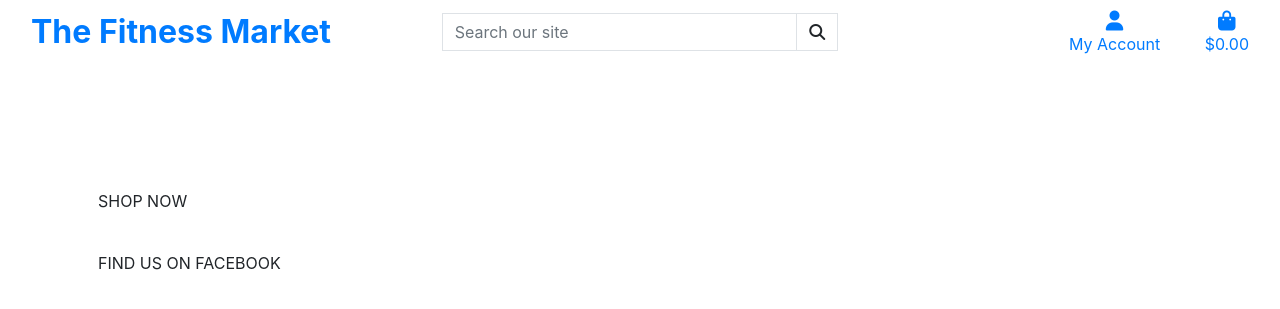
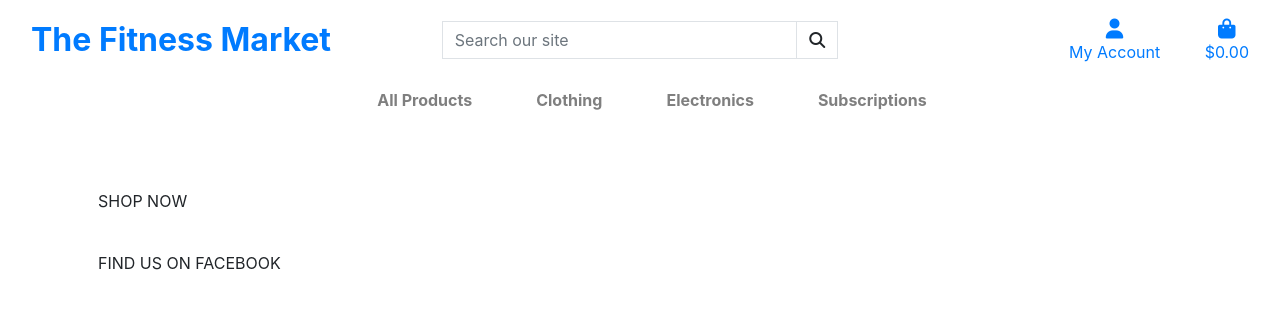
Before and after one commit to cmoynan/The-Fitness-Market, a Django app: page / in a window 1280 px wide. Shown: the top 309 px of the page. Run offline with Django 3.2, Linux system fonts and the light colour scheme; the visitor is signed in with stand-in values (Sample User, id 1); some libraries are stand-ins or nearby versions.

Commit message:
added mobile header and main nav bar

```diff
--- a/templates/base.html
+++ b/templates/base.html
@@ -2,7 +2,6 @@
 
 <!doctype html>
 <html lang="en">
-
   <head>
 
     {% block meta %}
@@ -15,11 +14,8 @@
     {% endblock %}
 
     {% block corecss %}
-    <link rel="stylesheet" href="https://stackpath.bootstrapcdn.com/bootstrap/4.4.1/css/bootstrap.min.css"
-        integrity="sha384-Vkoo8x4CGsO3+Hhxv8T/Q5PaXtkKtu6ug5TOeNV6gBiFeWPGFN9MuhOf23Q9Ifjh" crossorigin="anonymous">
-    <link
-        href="https://fonts.googleapis.com/css2?family=Lato:ital,wght@0,100;0,300;0,400;0,700;0,900;1,100;1,300;1,400;1,700;1,900&display=swap"
-        rel="stylesheet">
+        <link rel="stylesheet" href="https://stackpath.bootstrapcdn.com/bootstrap/4.4.1/css/bootstrap.min.css" integrity="sha384-Vkoo8x4CGsO3+Hhxv8T/Q5PaXtkKtu6ug5TOeNV6gBiFeWPGFN9MuhOf23Q9Ifjh" crossorigin="anonymous">
+        <link rel="stylesheet" href="https://fonts.googleapis.com/css?family=Lato&display=swap">
         <link rel="stylesheet" href="{% static 'css/base.css' %}">
     {% endblock %}
 
@@ -27,37 +23,29 @@
     {% endblock %}
 
     {% block corejs %}
-    <script src="https://kit.fontawesome.com/60ba5f41d7.js" crossorigin="anonymous"></script>
-    <script src="https://code.jquery.com/jquery-3.4.1.slim.min.js"
-        integrity="sha384-J6qa4849blE2+poT4WnyKhv5vZF5SrPo0iEjwBvKU7imGFAV0wwj1yYfoRSJoZ+n"
-        crossorigin="anonymous"></script>
-    <script src="https://cdn.jsdelivr.net/npm/popper.js@1.16.0/dist/umd/popper.min.js"
-        integrity="sha384-Q6E9RHvbIyZFJoft+2mJbHaEWldlvI9IOYy5n3zV9zzTtmI3UksdQRVvoxMfooAo"
-        crossorigin="anonymous"></script>
-    <script src="https://stackpath.bootstrapcdn.com/bootstrap/4.4.1/js/bootstrap.min.js"
-        integrity="sha384-wfSDF2E50Y2D1uUdj0O3uMBJnjuUD4Ih7YwaYd1iqfktj0Uod8GCExl3Og8ifwB6"
-        crossorigin="anonymous"></script>
+        <script src="https://kit.fontawesome.com/e9c73d7092.js" crossorigin="anonymous"></script>
+        <script src="https://code.jquery.com/jquery-3.4.1.slim.min.js" integrity="sha384-J6qa4849blE2+poT4WnyKhv5vZF5SrPo0iEjwBvKU7imGFAV0wwj1yYfoRSJoZ+n" crossorigin="anonymous"></script>
+        <script src="https://cdn.jsdelivr.net/npm/popper.js@1.16.0/dist/umd/popper.min.js" integrity="sha384-Q6E9RHvbIyZFJoft+2mJbHaEWldlvI9IOYy5n3zV9zzTtmI3UksdQRVvoxMfooAo" crossorigin="anonymous"></script>
+        <script src="https://stackpath.bootstrapcdn.com/bootstrap/4.4.1/js/bootstrap.min.js" integrity="sha384-wfSDF2E50Y2D1uUdj0O3uMBJnjuUD4Ih7YwaYd1iqfktj0Uod8GCExl3Og8ifwB6" crossorigin="anonymous"></script>
     {% endblock %}
 
     {% block extra_js %}
     {% endblock %}
 
-    <title>The Fitness Market{% block extra_title %}{% endblock %}</title>
+    <title>The Fitness Market {% block extra_title %}{% endblock %}</title>
   </head>
-
   <body>
     <header class="container-fluid fixed-top">
-        <div class="row">
+        <div id="topnav" class="row bg-white pt-lg-2 d-none d-lg-flex">
             <div class="col-12 col-lg-4 my-auto py-1 py-lg-0 text-center text-lg-left">
                 <a href="{% url 'home' %}" class="nav-link main-logo-link">
-                    <h2 class="logo-font text-black my-0"><strong>The Fitness Market </strong></h2>
+                    <h2 class="logo-font text-black my-0"><strong>The Fitness Market</strong></h2>
                 </a>
             </div>
             <div class="col-12 col-lg-4 my-auto py-1 py-lg-0">
                 <form method="GET" action="">
                     <div class="input-group w-100">
-                        <input class="form-control border border-black rounded-0" type="text" name="q"
-                            placeholder="Search our site">
+                        <input class="form-control border border-black rounded-0" type="text" name="q" placeholder="Search our site">
                         <div class="input-group-append">
                             <button class="form-control btn btn-black border border-black rounded-0" type="submit">
                                 <span class="icon">
@@ -71,8 +59,7 @@
             <div class="col-12 col-lg-4 my-auto py-1 py-lg-0">
                 <ul class="list-inline list-unstyled text-center text-lg-right my-0">
                     <li class="list-inline-item dropdown">
-                        <a class="text-black nav-link" href="#" id="user-options" data-toggle="dropdown"
-                            aria-haspopup="true" aria-expanded="false">
+                        <a class="text-black nav-link" href="#" id="user-options" data-toggle="dropdown" aria-haspopup="true" aria-expanded="false">
                             <div class="text-center">
                                 <div><i class="fas fa-user fa-lg"></i></div>
                                 <p class="my-0">My Account</p>
@@ -92,8 +79,7 @@
                         </div>
                     </li>
                     <li class="list-inline-item">
-                        <a class="{% if grand_total %}text-info font-weight-bold{% else %}text-black{% endif %} nav-link"
-                            href="">
+                        <a class="{% if grand_total %}text-info font-weight-bold{% else %}text-black{% endif %} nav-link" href="">
                             <div class="text-center">
                                 <div><i class="fas fa-shopping-bag fa-lg"></i></div>
                                 <p class="my-0">
@@ -107,6 +93,16 @@
                         </a>
                     </li>
                 </ul>
+            </div>
+        </div>
+        <div class="row bg-white">
+            <nav class="navbar navbar-expand-lg navbar-light w-100">
+                <button class="navbar-toggler" type="button" data-toggle="collapse" data-target="#main-nav" aria-controls="main-nav" aria-expanded="false" aria-label="Toggle navigation">
+                    <span class="navbar-toggler-icon"></span>
+                </button>
+                {% include 'includes/mobile-top-header.html' %}
+                {% include 'includes/main-nav.html' %}
+            </nav>
         </div>
         </div>
     </header>
@@ -126,5 +122,4 @@
 
 
   </body>
-
 </html>
--- /dev/null
+++ b/templates/includes/main-nav.html
@@ -0,0 +1,43 @@
+<div class="collapse navbar-collapse" id="main-nav">
+<ul class="navbar-nav w-auto mx-auto">
+    <li class="nav-item dropdown">
+        <a class="logo-font font-weight-bold nav-link text-black mr-5" href="#" id="all-products-link"
+            data-toggle="dropdown" aria-haspopup="true" aria-expanded="false">
+            All Products
+        </a>
+        <div class="dropdown-menu border-0" aria-labelledby="all-products-link">
+            <a href="" class="dropdown-item">All Products</a>
+        </div>
+    </li>
+
+    <li class="nav-item dropdown">
+        <a class="logo-font font-weight-bold nav-link text-black mr-5" href="#" id="clothing-link"
+            data-toggle="dropdown" aria-haspopup="true" aria-expanded="false">
+            Clothing
+        </a>
+        <div class="dropdown-menu border-0" aria-labelledby="clothing-link">
+            <a href="" class="dropdown-item">All Clothing</a>
+        </div>
+    </li>
+
+    <li class="nav-item dropdown">
+        <a class="logo-font font-weight-bold nav-link text-black mr-5" href="#" id="electronics-link"
+            data-toggle="dropdown" aria-haspopup="true" aria-expanded="false">
+            Electronics
+        </a>
+        <div class="dropdown-menu border-0" aria-labelledby="homeware-link">
+            <a href="" class="dropdown-item">All Electronics</a>
+        </div>
+    </li>
+
+    <li class="nav-item dropdown">
+        <a class="logo-font font-weight-bold nav-link text-black" href="#" id="meal-plans-link" data-toggle="dropdown"
+            aria-haspopup="true" aria-expanded="false">
+            Subscriptions
+        </a>
+        <div class="dropdown-menu border-0" aria-labelledby="specials-link">
+            <a href="" class="dropdown-item">All Subscriptions</a>
+        </div>
+    </li>
+</ul>
+</div>
--- /dev/null
+++ b/templates/includes/mobile-top-header.html
@@ -0,0 +1,56 @@
+<li class="list-inline-item"></li>
+    <a class="text-black nav-link d-block d-lg-none" href="#" id="mobile-search" data-toggle="dropdown" aria-haspopup="true" aria-expanded="false">
+        <div class="text-center">
+            <div><i class="fas fa-search fa-lg"></i></div>
+            <p class="my-0">Search</p>
+        </div>
+    </a>
+    <div class="dropdown-menu border-0 w-100 p-3 rounded-0 my-0" aria-labelledby="mobile-search">
+        <form class="form" method="GET" action="">
+            <div class="input-group w-100">
+                <input class="form-control border border-black rounded-0" type="text" name="q" placeholder="Search our site">
+                <div class="input-group-append">
+                    <button class="form-control form-control btn btn-black border border-black rounded-0" type="submit">
+                        <span class="icon">
+                            <i class="fas fa-search"></i>
+                        </span>
+                    </button>
+                </div>
+            </div>
+        </form>
+    </div>
+</li>
+<li class="list-inline-item dropdown">
+    <a class="text-black nav-link d-block d-lg-none" href="#" id="user-options" data-toggle="dropdown" aria-haspopup="true" aria-expanded="false">
+        <div class="text-center">
+            <div><i class="fas fa-user fa-lg"></i></div>
+            <p class="my-0">My Account</p>
+        </div>
+    </a>
+    <div class="dropdown-menu border-0" aria-labelledby="user-options">
+        {% if request.user.is_authenticated %}
+            {% if request.user.is_superuser %}
+                <a href="{% url 'account_logout' %}" class="dropdown-item">Product Management</a>
+            {% endif %}
+            <a href="" class="dropdown-item">My Profile</a>
+            <a href="{% url 'account_logout' %}" class="dropdown-item">Logout</a>
+        {% else %}
+            <a href="{% url 'account_signup' %}" class="dropdown-item">Register</a>
+            <a href="{% url 'account_login' %}" class="dropdown-item">Login</a>
+        {% endif %}
+    </div>
+</li>
+<li class="list-inline-item">
+    <a class="{% if grand_total %}text-primary font-weight-bold{% else %}text-black{% endif %} nav-link d-block d-lg-none" href="">
+        <div class="text-center">
+            <div><i class="fas fa-shopping-bag fa-lg"></i></div>
+            <p class="my-0">
+                {% if grand_total %}
+                    ${{ grand_total|floatformat:2 }}
+                {% else %}
+                    $0.00
+                {% endif %}
+            </p>
+        </div>
+    </a>
+</li>
```
Lines whose indentation alone changed are shown as unchanged.
